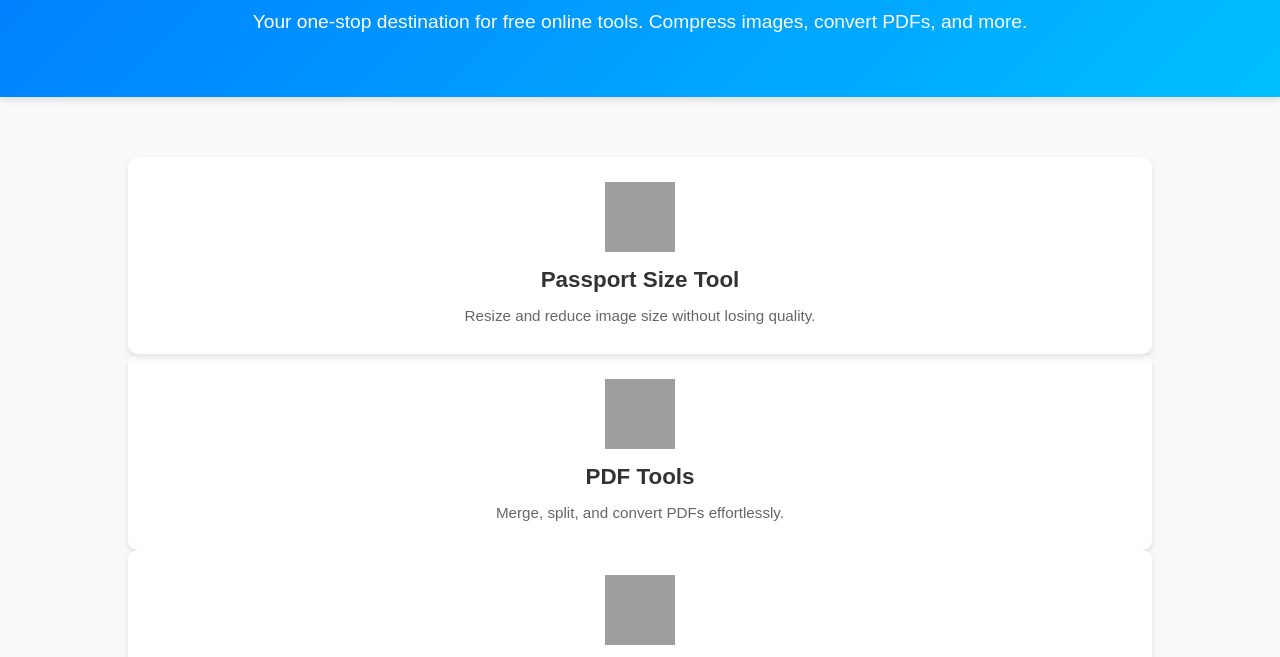
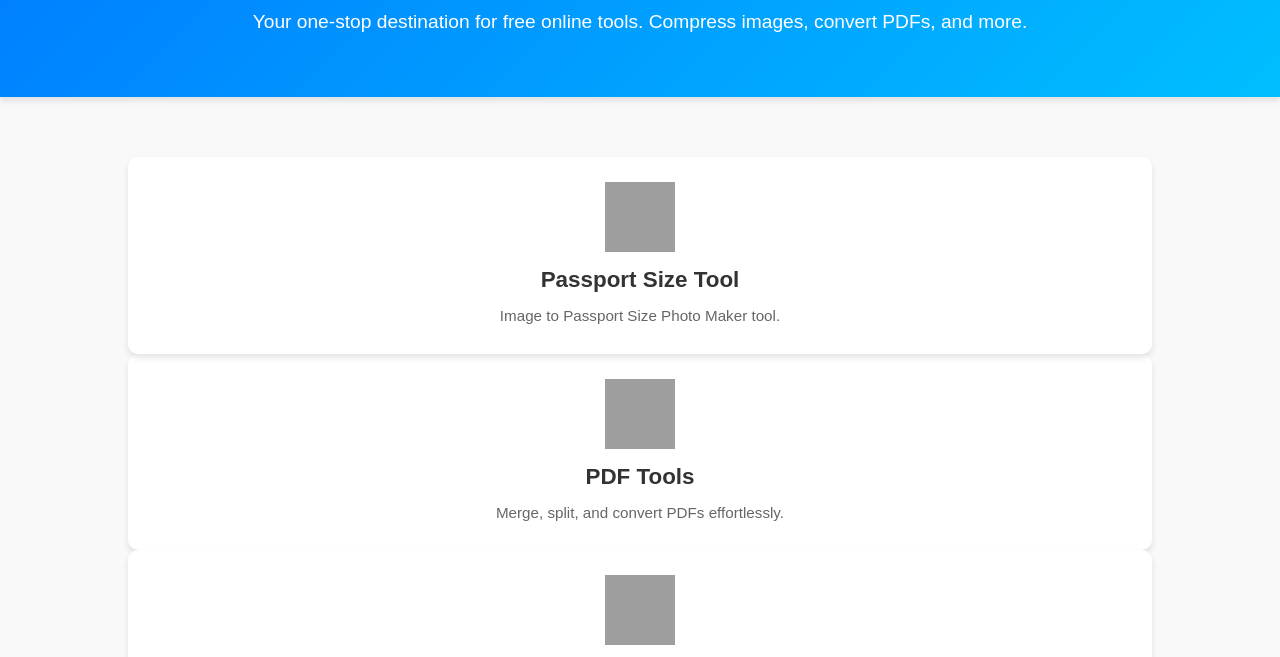
Before and after one commit to madhavgm/tool, a plain HTML site: page index.html in a window 1280 px wide. Shown: the part 117-774 px from the top of the page. Drawn offline with nearby package versions, Linux system fonts and the light colour scheme; grey boxes are pictures that could not be loaded.

Commit message:
Update index.html

```diff
--- a/index.html
+++ b/index.html
@@ -335,7 +335,7 @@
            <a href="/tool/passport-size-tool.html" target="_blank" style="text-decoration: none; color: inherit;">
             <img src="https://cdn-icons-png.flaticon.com/512/3767/3767084.png" alt="Image Tools">
             <h3>Passport Size Tool</h3>
-            <p>Resize and reduce image size without losing quality.</p>
+            <p>Image to Passport Size Photo Maker tool.</p>
            </a>
          </div>
     </section>
```
